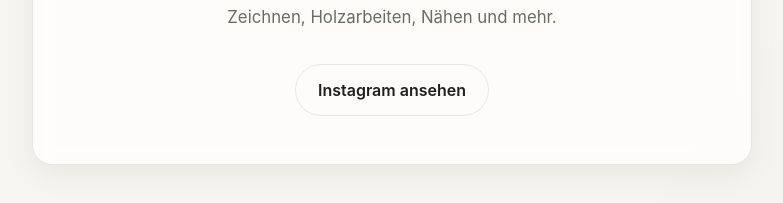
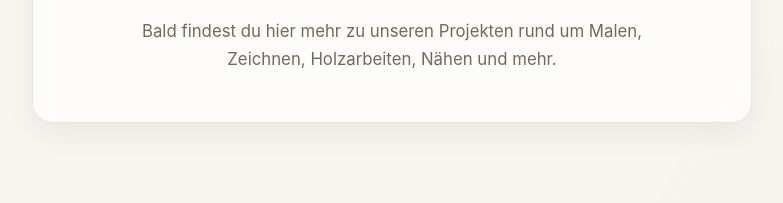
Before and after one commit to countdemontechristo/klaupeart, a plain HTML site: page index.html in a window 1280 px wide. Shown: the part 443-646 px from the top of the page, without its empty margins (248-1031 px from the left). Drawn offline with Linux system fonts and the light colour scheme.

Commit message:
Update index.html

```diff
--- a/index.html
+++ b/index.html
@@ -19,10 +19,6 @@
         Bald findest du hier mehr zu unseren Projekten rund um Malen,
         Zeichnen, Holzarbeiten, Nähen und mehr.
       </p>
-
-      <a class="hero__link" href="https://instagram.com/klaupeart" target="_blank" rel="noopener noreferrer">
-        Instagram ansehen
-      </a>
     </div>
   </main>
 </body>
```
